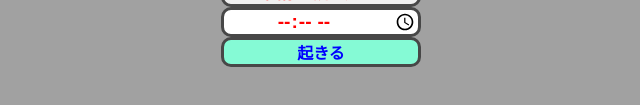
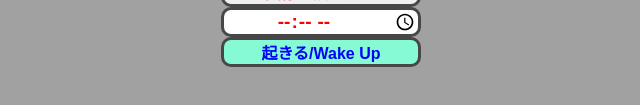
Before and after one commit to katsuta1104/davinti, a plain HTML site: page codes/index.html in a window 1280 px wide. Shown: the part 379-484 px from the top of the page, without its empty margins (319-959 px from the left). Drawn offline with Linux system fonts and the light colour scheme.

Commit message:
Update index.html

```diff
--- a/codes/index.html
+++ b/codes/index.html
@@ -42,7 +42,7 @@
 
             <input type="time", id="wake_up_time">
 
-            <button type = "button" id = "wake_up_button">起きる</button>
+            <button type = "button" id = "wake_up_button">起きる/Wake Up</button>
 
         </div>
 
```
